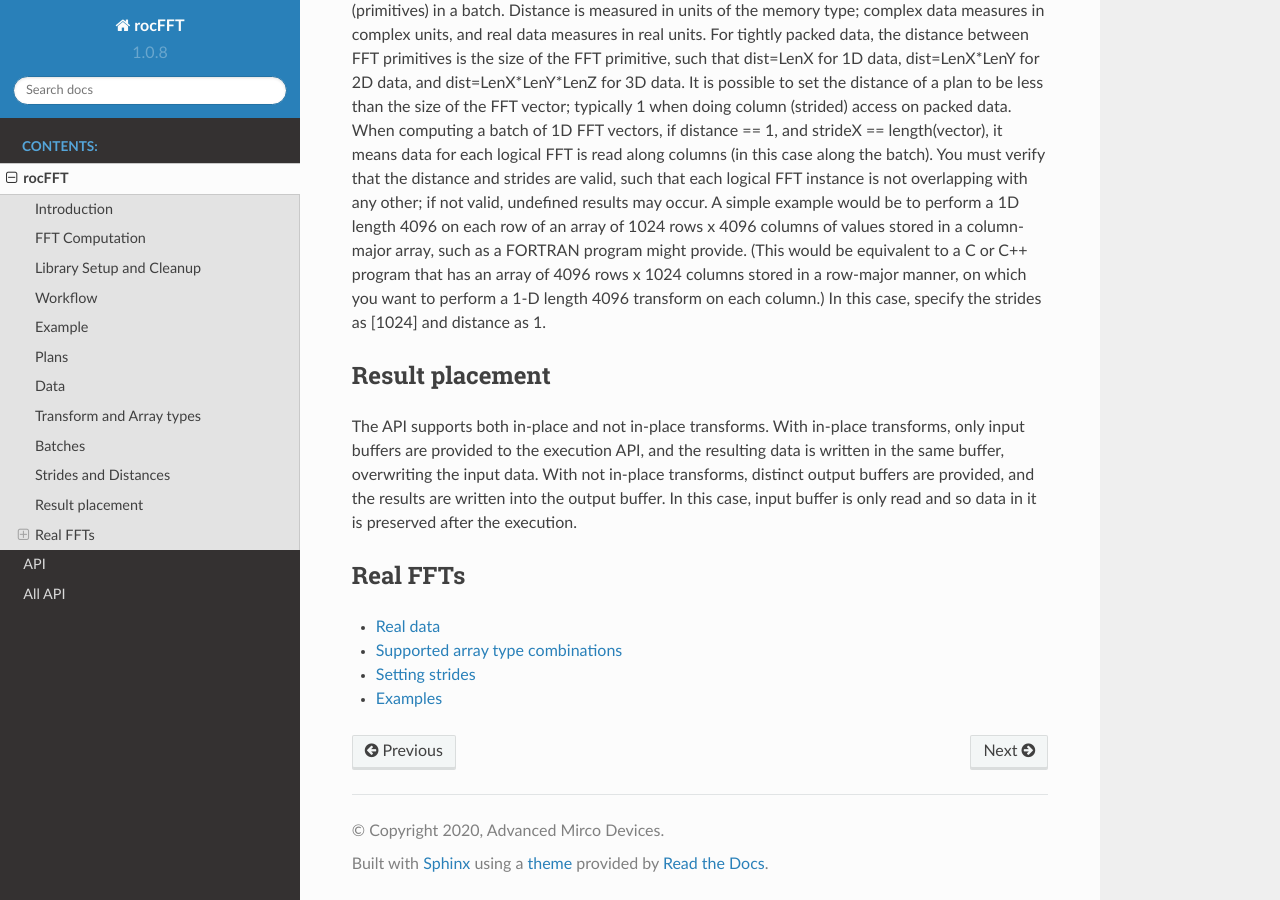
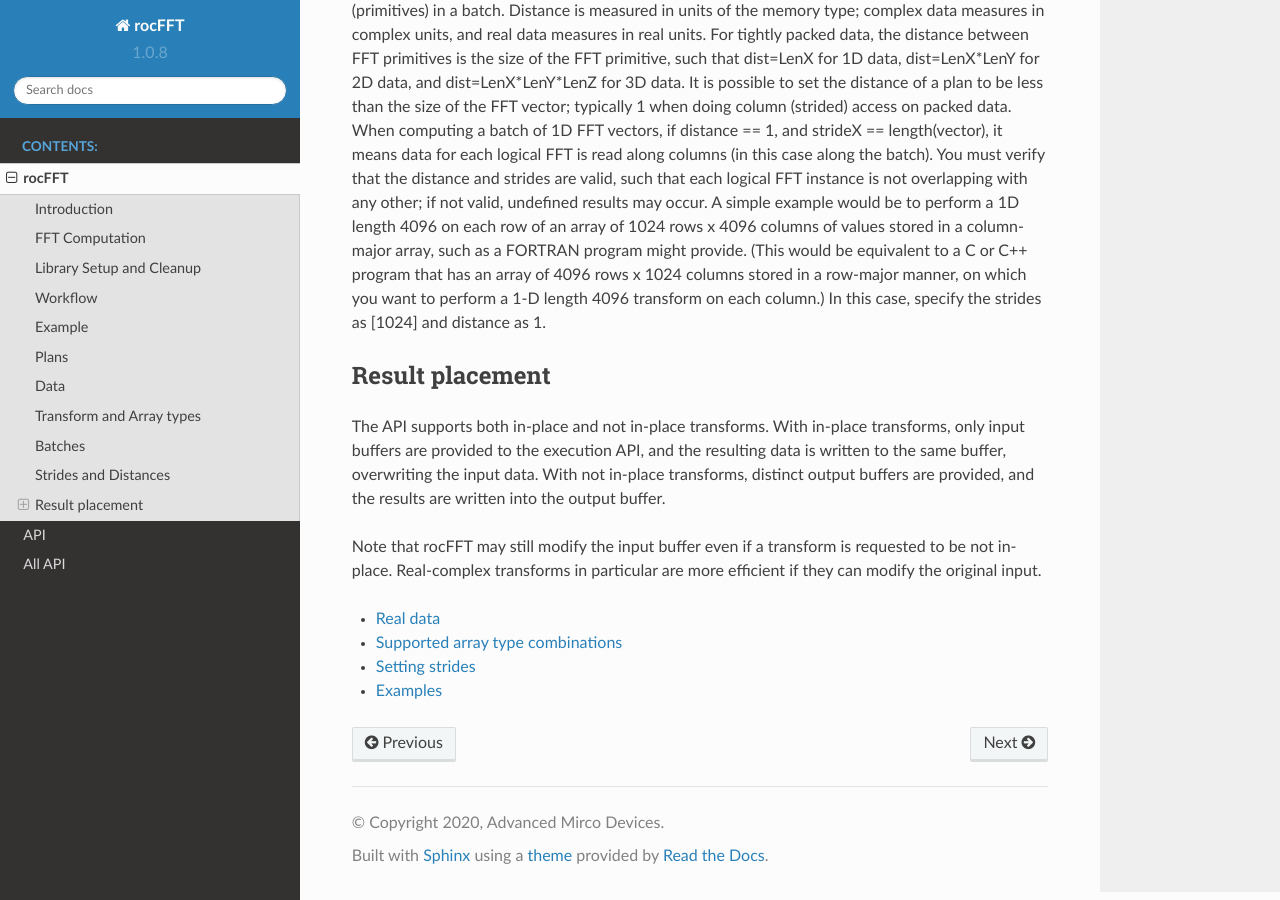
Before and after one commit to ROCm/rocFFT, a Sphinx documentation site: the page built from docs/source/library.rst, in a window 1280 px wide and 900 px high, scrolled down 5328 px. Built offline with Sphinx 7.4.7 and the Read the Docs theme 2.0.0, drawn with Linux system fonts in a browser that asks for light colours.

Commit message:
doc: clarify that input buffer may be overwritten on not in-place transforms
[ROCm/rocFFT commit: ae7ce22df24e1f6d5b6fcb7bbdbd986e5539a5aa]

```diff
--- a/docs/source/library.rst
+++ b/docs/source/library.rst
@@ -255,12 +255,11 @@
 ----------------
 
 The API supports both in-place and not in-place transforms. With in-place transforms, only input buffers are provided to the
-execution API, and the resulting data is written in the same buffer, overwriting the input data. With not in-place transforms, distinct
-output buffers are provided, and the results are written into the output buffer. In this case, input buffer is only read and so data in it is
-preserved after the execution.
+execution API, and the resulting data is written to the same buffer, overwriting the input data.  With not in-place transforms, distinct
+output buffers are provided, and the results are written into the output buffer.
 
-Real FFTs
----------
+Note that rocFFT may still modify the input buffer even if a transform is requested to be not in-place.  Real-complex transforms in particular are more efficient if they can modify the original input.
+
 
 .. toctree::
    :maxdepth: 2
```
Also changed, not shown: 1 other file.
